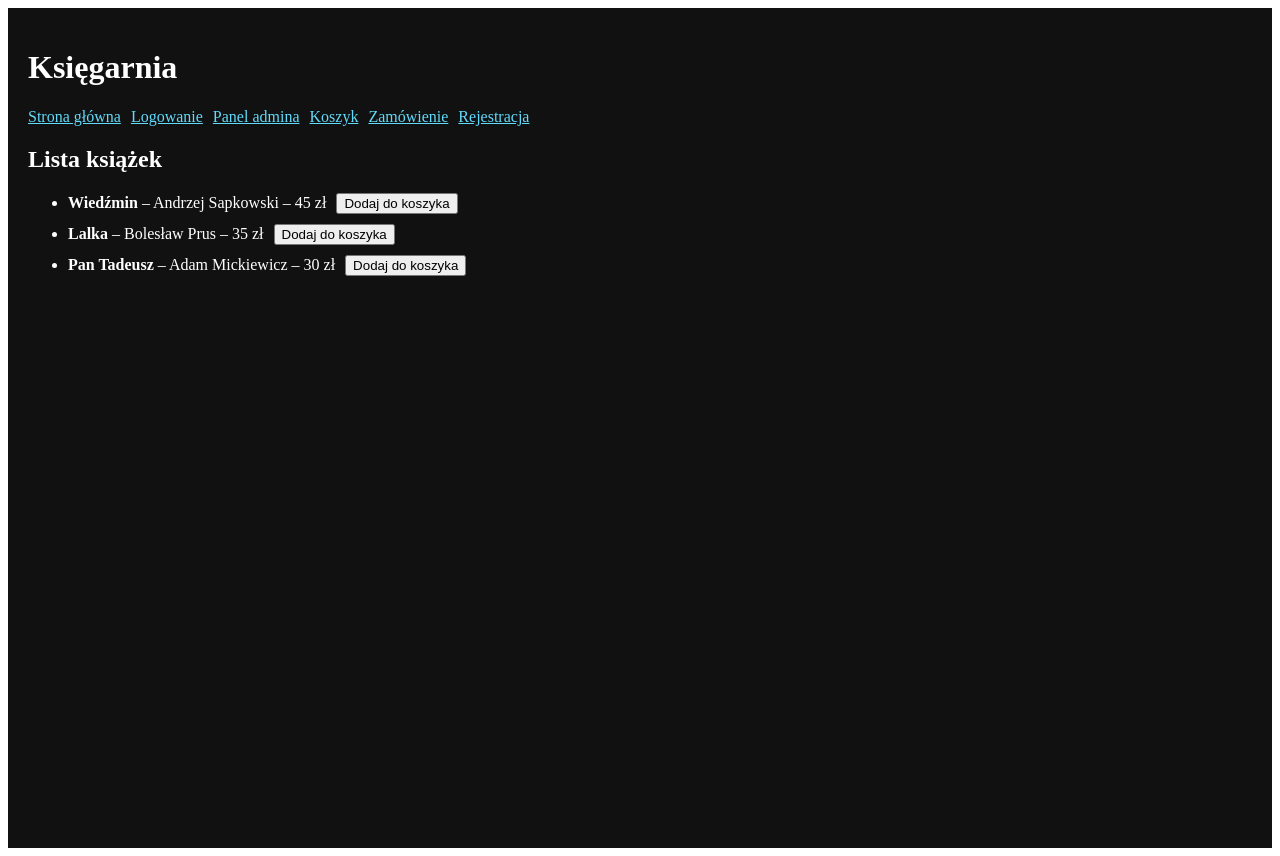
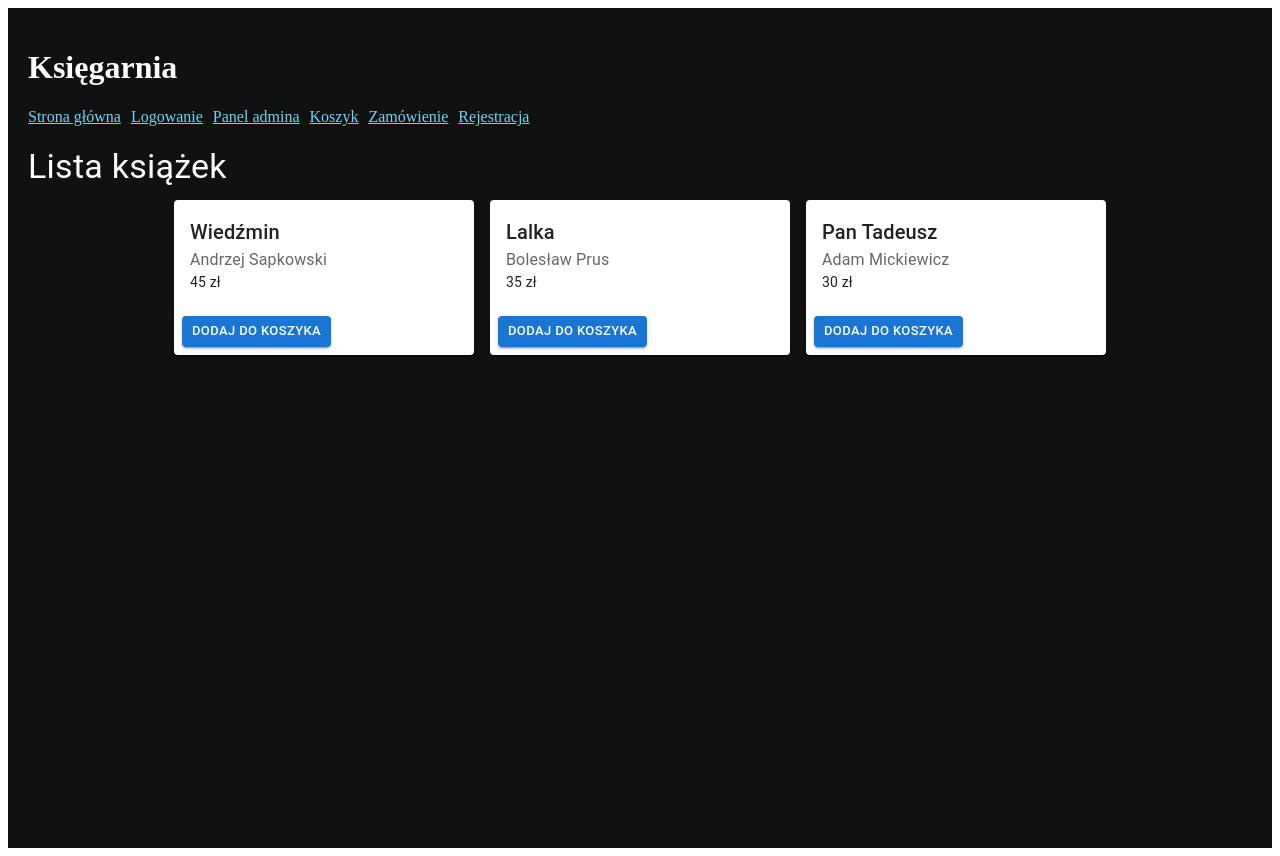
Before and after one commit to Kacperrk/projekt-frontend-backend, a React (Create React App) app in the folder my-app/: page / in a window 1280 px wide. Built offline with nearby package versions, Linux system fonts and the light colour scheme.

Commit message:
Ulepszony wygląd i responsywność ProductList

```diff
--- a/my-app/src/components/ProductList.tsx
+++ b/my-app/src/components/ProductList.tsx
@@ -1,6 +1,13 @@
 import React from 'react';
 import { useDispatch } from 'react-redux';
 import { addToBasket } from '../slices/basketSlice';
+
+import Box from '@mui/material/Box';
+import Card from '@mui/material/Card';
+import CardContent from '@mui/material/CardContent';
+import Typography from '@mui/material/Typography';
+import Button from '@mui/material/Button';
+import CardActions from '@mui/material/CardActions';
 
 interface Book {
   id: number;
@@ -23,22 +30,37 @@ const ProductList: React.FC = () => {
   };
 
   return (
-    <div>
-      <h2>Lista książek</h2>
-      <ul>
+    <Box>
+      <Typography variant="h4" gutterBottom>
+        Lista książek
+      </Typography>
+
+      <Box
+        display="flex"
+        flexWrap="wrap"
+        gap={2}
+        justifyContent="center"
+      >
         {sampleBooks.map((book) => (
-          <li key={book.id} style={{ marginBottom: '10px' }}>
-            <strong>{book.title}</strong> – {book.author} – {book.price} zł
-            <button
-              onClick={() => handleAdd(book)}
-              style={{ marginLeft: '10px' }}
-            >
-              Dodaj do koszyka
-            </button>
-          </li>
+          <Card key={book.id} sx={{ width: 300 }}>
+            <CardContent>
+              <Typography variant="h6">{book.title}</Typography>
+              <Typography color="text.secondary">{book.author}</Typography>
+              <Typography variant="body2">{book.price} zł</Typography>
+            </CardContent>
+            <CardActions>
+              <Button
+                size="small"
+                variant="contained"
+                onClick={() => handleAdd(book)}
+              >
+                Dodaj do koszyka
+              </Button>
+            </CardActions>
+          </Card>
         ))}
-      </ul>
-    </div>
+      </Box>
+    </Box>
   );
 };
 
```
